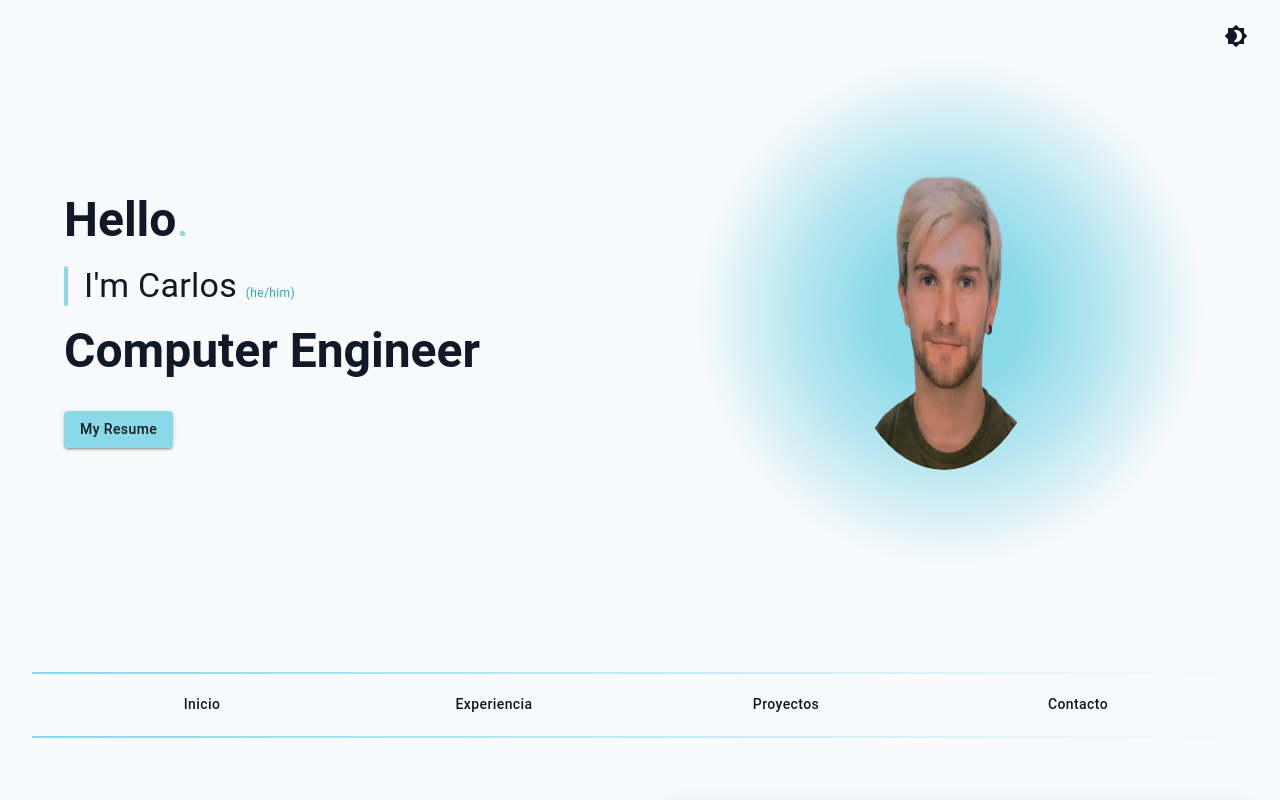
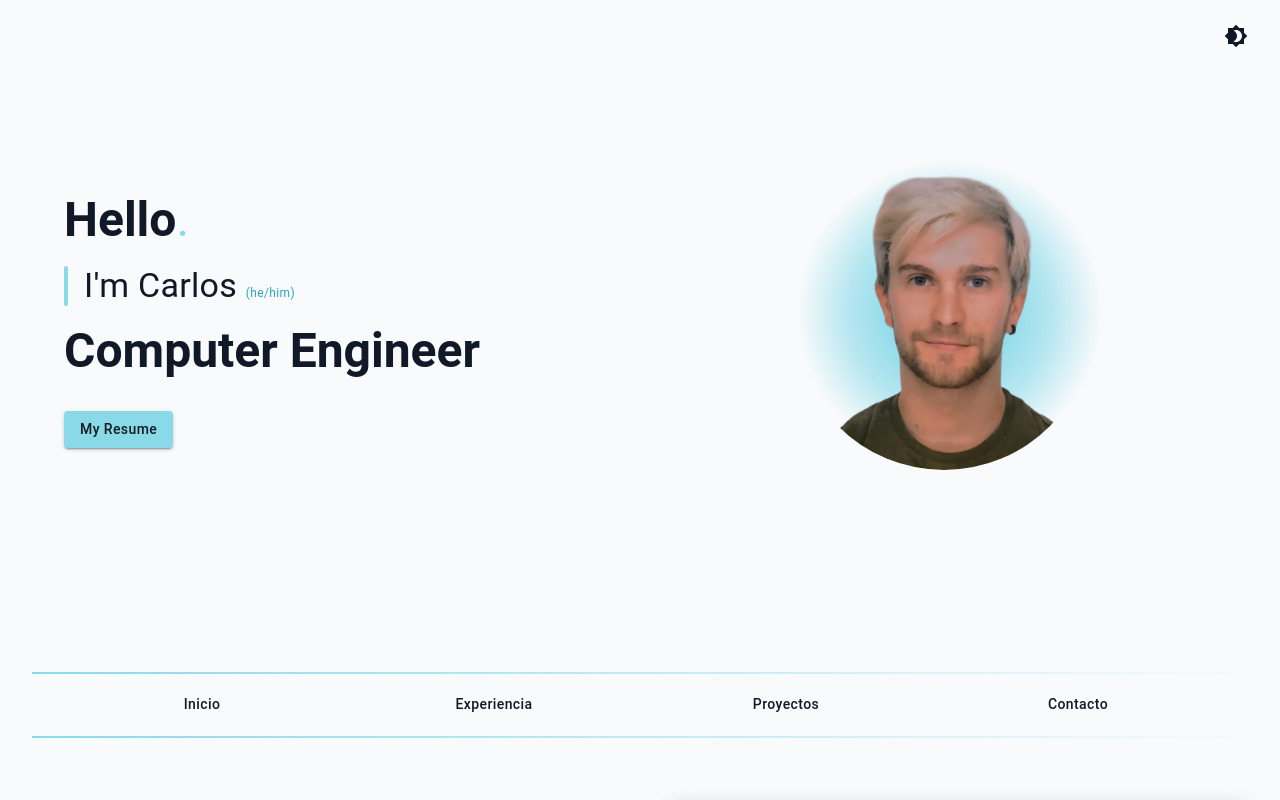
Before and after one commit to Keiko267/portfolio, a React (Vite) app: page / in a window 1280 px wide. Shown: the top 800 px of the page. Built offline with nearby package versions, Linux system fonts and the light colour scheme.

Commit message:
Photo change

```diff
--- a/src/components/Header/Header.tsx
+++ b/src/components/Header/Header.tsx
@@ -14,7 +14,7 @@ const Header: React.FC<Props> = ({darkMode, setDarkMode}) => {
                 width: "100%",
                 minHeight: "100vh",
                 mt: -10,
-                background: `radial-gradient(circle at 75.5% 45%, ${theme.palette.secondary.main} 7%, ${theme.palette.secondary.light} 15%,  ${theme.palette.background.default} 25%)`,
+                background: `radial-gradient(circle at 75.5% 45%, ${theme.palette.secondary.main} 5%, ${theme.palette.secondary.light} 10%,  ${theme.palette.background.default} 15%)`,
             })}
         >
             <Box
@@ -121,7 +121,7 @@ const Header: React.FC<Props> = ({darkMode, setDarkMode}) => {
                     <img
                         src={meImage}
                         alt="Me"
-                        style={{ borderRadius: "50%", width: 200, height: 300 }}
+                        style={{ borderRadius: "50%", height: 300 }}
                     />
                 </Box>
             </Box>
```
